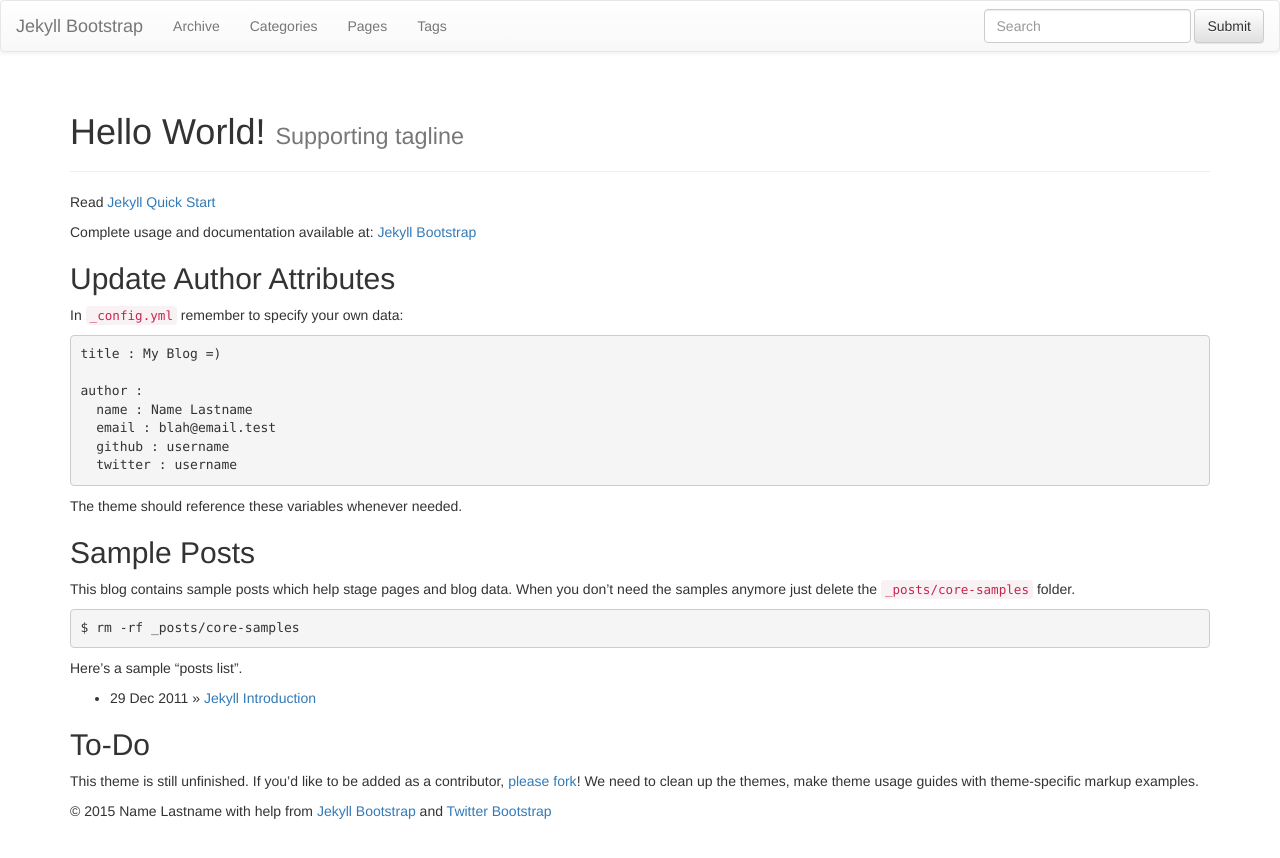
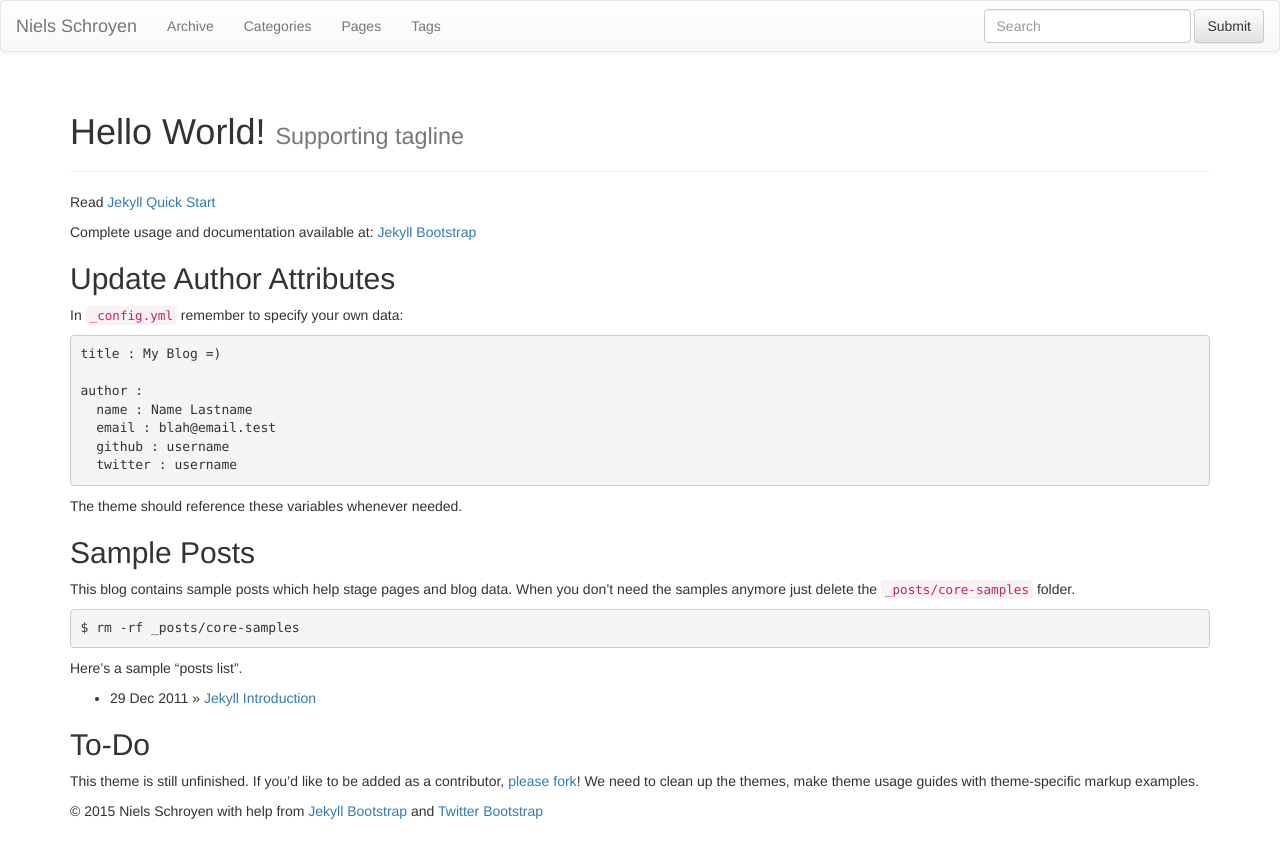
Before and after one commit to nielsschroyen/nielsschroyen.github.io, a Jekyll site: the page built from index.md, in a window 1280 px wide. Shown: the top 858 px of the page. Built offline with Jekyll 4.4.1, drawn with Linux system fonts in a browser that asks for light colours; nearby versions of some CDN libraries; library files that are not in the unit come from our copies.

Commit message:
Persona settings

```diff
--- a/_config.yml
+++ b/_config.yml
@@ -8,13 +8,13 @@
 # Themes are encouraged to use these universal variables
 # so be sure to set them if your theme uses them.
 #
-title : Jekyll Bootstrap
-tagline: Site Tagline
+title : Niels Schroyen
+tagline: Blog
 author :
-  name : Name Lastname
-  email : blah@email.test
-  github : username
-  twitter : username
+  name : Niels Schroyen
+  email : schroyenniels@hotmail.com
+  github : nielsschroyen
+  twitter : nielsschroyen
   feedburner : feedname
 
 # The production_url is only used when full-domain names are needed
```
